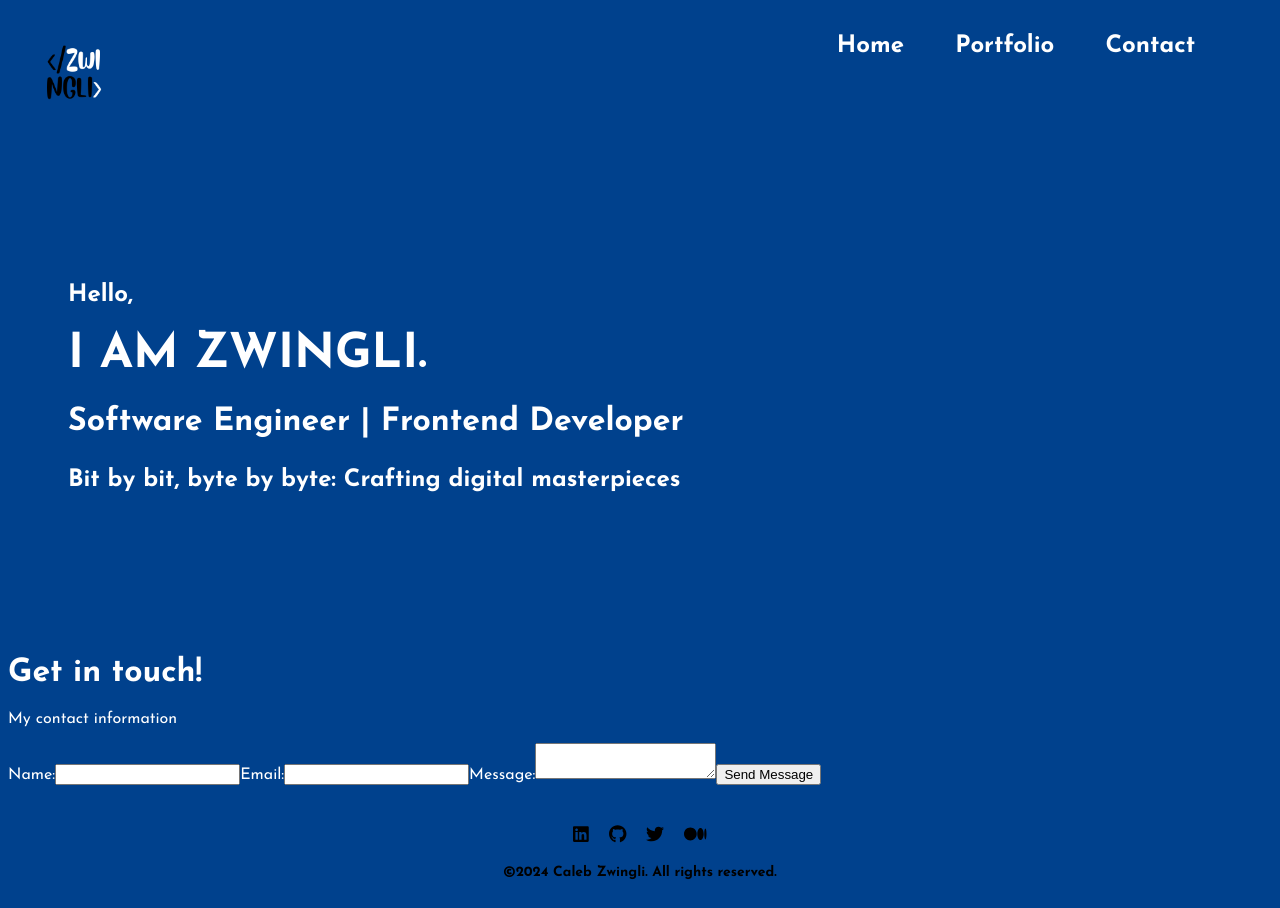
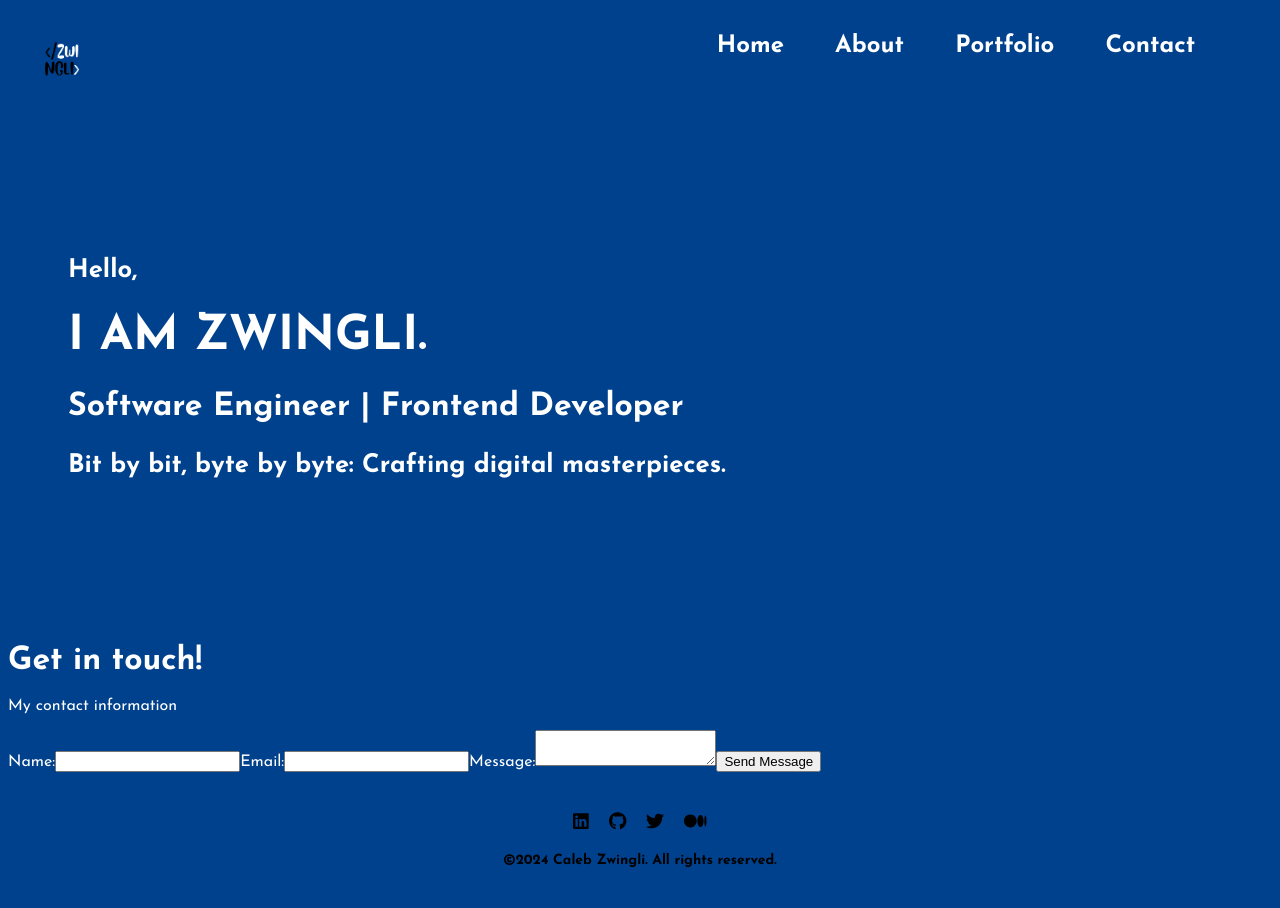
Before and after one commit to ZwingliCaleb/portfolio, a React (Create React App) app: page / in a window 1280 px wide. Built offline with nearby package versions, Linux system fonts and the light colour scheme.

Commit message:
new file changes

```diff
--- a/public/index.html
+++ b/public/index.html
@@ -27,7 +27,7 @@
       work correctly both with client-side routing and a non-root public URL.
       Learn how to configure a non-root public URL by running `npm run build`.
     -->
-    <title>React App</title>
+    <title>Caleb Zwingli</title>
   </head>
   <body>
     <noscript>You need to enable JavaScript to run this app.</noscript>
--- /dev/null
+++ b/src/components/About/About.scss
@@ -0,0 +1,3 @@
+.about-container {
+
+}
--- a/src/components/Header/Header.js
+++ b/src/components/Header/Header.js
@@ -9,6 +9,7 @@ function Header() {
             <ul>
                 <img src={logo} alt="logo" className="logo" />
                 <li><a href="#Home">Home</a></li>
+                <li><a href="#About">About</a></li>
                 <li><a href="#Portfolio">Portfolio</a></li>
                 <li><a href="#Contact">Contact</a></li>
             </ul>
--- a/src/components/Header/Header.scss
+++ b/src/components/Header/Header.scss
@@ -8,7 +8,8 @@ header {
 
     .logo {
        margin-right: auto;
-       height: 80px;
+       height: 50px;
+       padding: 0.1rem 0.2rem 0.1rem 0.2rem;
     }
 
     nav {
--- a/src/components/HeroSection/HeroSection.js
+++ b/src/components/HeroSection/HeroSection.js
@@ -5,9 +5,9 @@ const HeroSection = () => {
   return (
     <div className="hero-container">
       <h3>Hello,</h3>
-      <h1> I AM ZWINGLI.</h1>
+      <h1>I AM ZWINGLI.</h1>
       <h2>Software Engineer | Frontend Developer</h2>
-      <h3>Bit by bit, byte by byte: Crafting digital masterpieces</h3>
+      <h3>Bit by bit, byte by byte: Crafting digital masterpieces.</h3>
     </div>
   );
 };
--- a/src/components/HeroSection/HeroSection.scss
+++ b/src/components/HeroSection/HeroSection.scss
@@ -8,15 +8,15 @@
 
   h1 {
     font-size: 3rem; /* Adjust the font size for the main heading */
-    margin: 20px 0; /* Add margin to the top and bottom */
+    margin: 30px 0; /* Add margin to the top and bottom */
   }
 
   h2 {
-    font-size: 2rem; /* Adjust the font size for the subheading */
+    font-size: 2.0rem; /* Adjust the font size for the subheading */
     margin-bottom: 30px; /* Add margin to the bottom */
   }
 
   h3 {
-    font-size: 1.5rem; /* Adjust the font size for the additional text */
+    font-size: 1.6rem; /* Adjust the font size for the additional text */
   }
 }
```
Also changed, not shown: src/components/About/About.js (added, +13 -0 lines).
